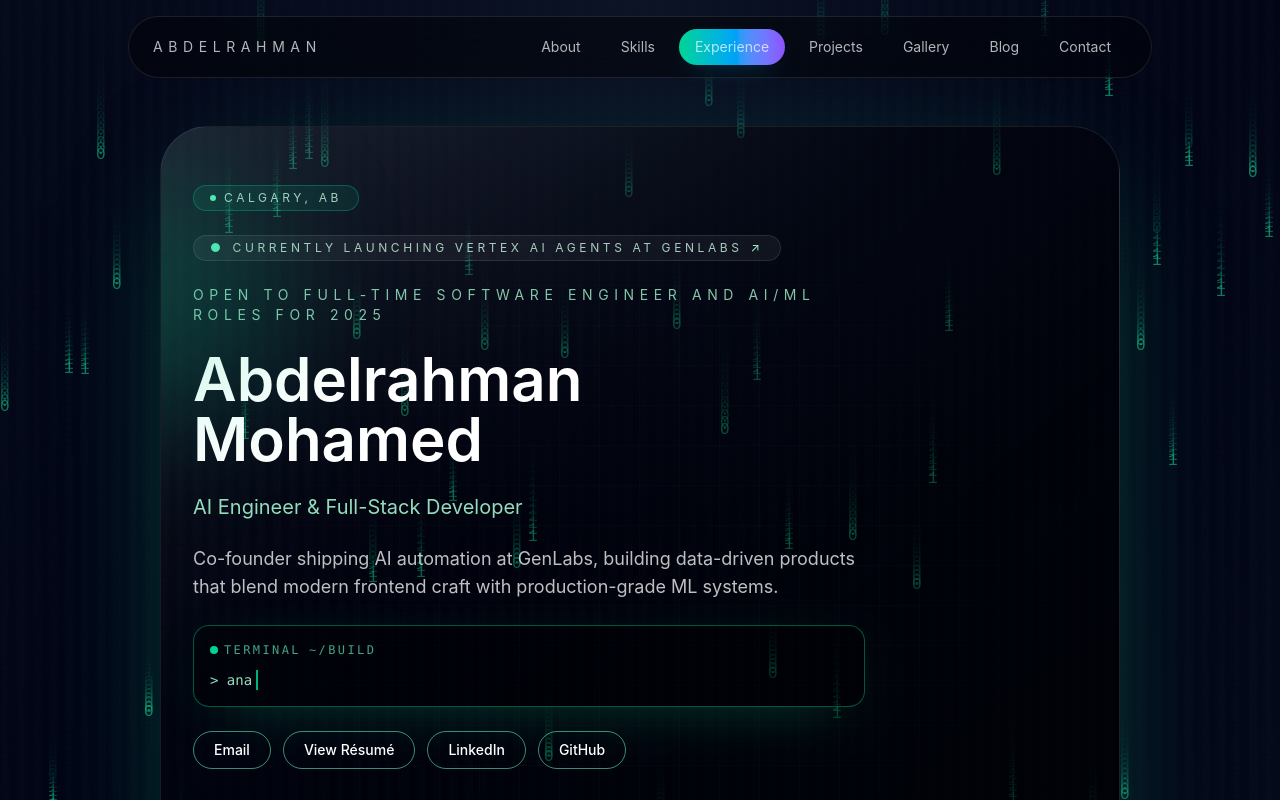
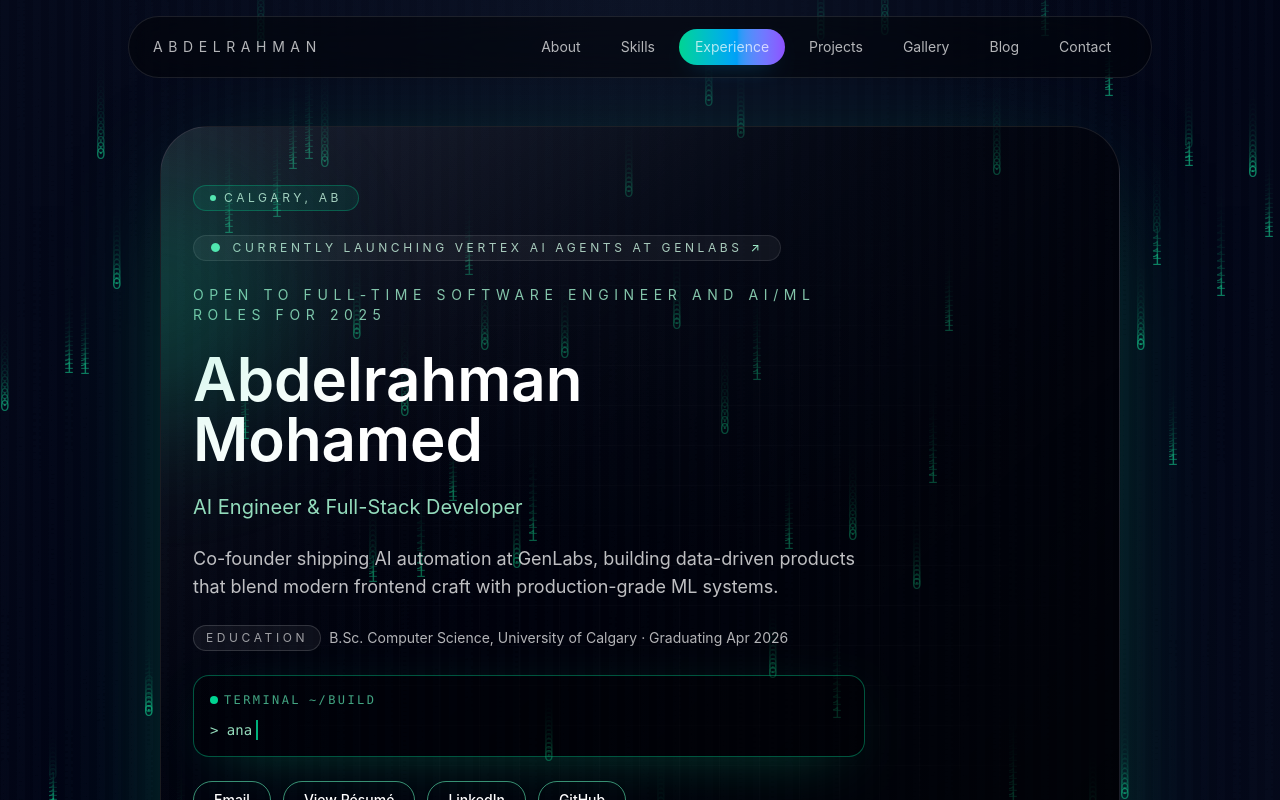
Before and after one commit to VVarrior1/my-new-portfolio, a Next.js app: page / in a window 1280 px wide. Shown: the top 800 px of the page. Built offline with nearby package versions, Linux system fonts and the light colour scheme.

Commit message:
update copyright for projects

```diff
--- a/app/page.tsx
+++ b/app/page.tsx
@@ -143,9 +143,19 @@ export default async function Home() {
               <a
                 href="/Abdelrahman_Mohamed_Resume.pdf"
                 download
-                className="flex items-center justify-center rounded-3xl border border-white/10 bg-white/5 px-6 py-8 text-center text-sm uppercase tracking-[0.3em] text-white/70 transition duration-200 hover:-translate-y-1 hover:border-emerald-300 hover:text-white"
+                className="group flex h-full flex-col gap-3 rounded-3xl border border-white/10 bg-white/5 p-6 text-white/70 transition duration-200 hover:-translate-y-1 hover:border-emerald-300/60 hover:bg-white/10"
               >
-                Download Résumé
+                <div className="flex items-center justify-between">
+                  <h3 className="text-xl font-semibold text-white">Résumé</h3>
+                  <span className="rounded-full border border-white/15 bg-white/5 px-2 py-0.5 text-[0.65rem] uppercase tracking-[0.3em] text-white/60">
+                    PDF
+                  </span>
+                </div>
+                <p className="text-sm text-white/60">Download the latest copy.</p>
+                <span className="inline-flex items-center gap-2 text-sm font-medium text-emerald-200 transition group-hover:gap-3">
+                  Download
+                  <span aria-hidden>↗</span>
+                </span>
               </a>
             </div>
           </div>
--- a/components/hero.tsx
+++ b/components/hero.tsx
@@ -1,7 +1,7 @@
 "use client";
 
 import Link from "next/link";
-import { hero } from "@/lib/content";
+import { education, hero } from "@/lib/content";
 import { StatGrid } from "./stat-grid";
 import { Typewriter } from "./typewriter";
 
@@ -45,6 +45,14 @@ export function Hero() {
           </h1>
           <h2 className="text-lg sm:text-xl text-emerald-200/90">{hero.title}</h2>
           <p className="text-base text-white/75 sm:text-lg">{hero.summary}</p>
+          <div className="flex flex-wrap items-center gap-2 text-sm text-white/70">
+            <span className="rounded-full border border-white/15 bg-white/5 px-3 py-1 text-xs uppercase tracking-[0.3em] text-white/60">
+              Education
+            </span>
+            <span>
+              {education.degree}, {education.school} · Graduating {education.graduation}
+            </span>
+          </div>
           <div className="rounded-2xl border border-emerald-400/40 bg-black/30 p-4 font-mono text-sm text-emerald-200/80 shadow-[0_15px_60px_-30px_rgba(16,185,129,0.7)]">
             <div className="mb-3 flex items-center gap-2 text-xs uppercase tracking-[0.2em] text-emerald-300/70">
               <span className="flex items-center gap-1.5">
@@ -58,6 +66,7 @@ export function Hero() {
           <div className="flex flex-wrap gap-3">
             {hero.actions.map((action) => {
               const isExternal = action.href.startsWith("http");
+
               return (
                 <Link
                   key={action.href}
@@ -65,7 +74,7 @@ export function Hero() {
                   target={isExternal ? "_blank" : undefined}
                   rel={isExternal ? "noreferrer" : undefined}
                   download={action.download}
-                  className="rounded-full border border-emerald-300/60 px-5 py-2 text-sm font-medium text-emerald-200 transition hover:bg-emerald-300 hover:text-black"
+                  className="rounded-full border border-emerald-300/60 px-5 py-2 text-sm font-medium text-emerald-200 transition hover:bg-emerald-300 hover:text-black focus-visible:outline-none focus-visible:ring-2 focus-visible:ring-emerald-300/70 focus-visible:ring-offset-2 focus-visible:ring-offset-slate-900"
                 >
                   {action.label}
                 </Link>
--- a/lib/content.ts
+++ b/lib/content.ts
@@ -167,13 +167,14 @@ export type Project = {
 
 export const projects: Project[] = [
   {
-    name: "CYD Soccer Performance Hub",
+    name: "CYD Soccer Academy Programs",
     tech: ["Next.js", "TypeScript", "Supabase", "Tailwind"],
+    link: "https://cydsoccer.com",
     description:
-      "Data-powered club platform tracking player metrics, fixtures, and operational workflows for a Calgary youth program.",
+      "Customer-facing site for CYD Soccer Academy that showcases training programs, handles plan purchases with Stripe, and syncs signups into Google Sheets via GCP automations.",
     highlights: [
-      "Built real-time dashboards for coaches to review match metrics, attendance, and progress using Supabase live queries.",
-      "Shipped roster management tools, training plans, and automated email updates to families and volunteers.",
+      "Crafted responsive program catalog, testimonials, and FAQ so families can explore plans and enroll from any device.",
+      "Integrated Stripe checkout with GCP automations that log enrollments to Google Sheets—processing $15K+ while maintaining a 100% performance score for 3K monthly visitors.",
     ],
   },
   {
@@ -188,18 +189,20 @@ export const projects: Project[] = [
     ],
   },
   {
-    name: "Founder Ops – Vertex AI Agent Suite",
+    name: "GenLabs – AI Agents",
     tech: ["Python", "Vertex AI", "Cloud Run", "BigQuery"],
+    link: "https://genlabs.ca",
     description:
-      "Internal GenLabs stack orchestrating retrieval, tool use, and reporting pipelines for production AI agents.",
+      "Production AI agents with voice + text orchestration, embedding search, and automated reporting for GenLabs clients.",
     highlights: [
-      "Designed modular agent graph with Vertex AI Extensions and Cloud Functions to automate B2B workflows.",
-      "Implemented metrics ingestion and cost dashboards on BigQuery + Looker to keep stakeholders aligned in weekly sprints.",
+      "Built multi-modal agents that handle voice or chat requests, route tools, and trigger automations over Vertex AI.",
+      "Shipped an AI search that blends embeddings, similarity search, and structured data so teams find answers instantly.",
     ],
   },
   {
     name: "KanDoIt – KanBan Suite",
     tech: ["Next.js", "Prisma", "PostgreSQL", "Docker"],
+    link: "https://github.com/VVarrior1/KanDoIt",
     description:
       "Team KanBan tool with RBAC, collaborative workflows, and production-ready DevOps.",
     highlights: [
@@ -210,6 +213,7 @@ export const projects: Project[] = [
   {
     name: "AI Fashion Recommendation Engine",
     tech: ["Python", "Faiss", "Vertex AI", "RAG"],
+    link: "https://github.com/VVarrior1/Vectorized-fashion-ai",
     description:
       "Vector search system surfacing hyper-personalized apparel recommendations.",
     highlights: [
```
